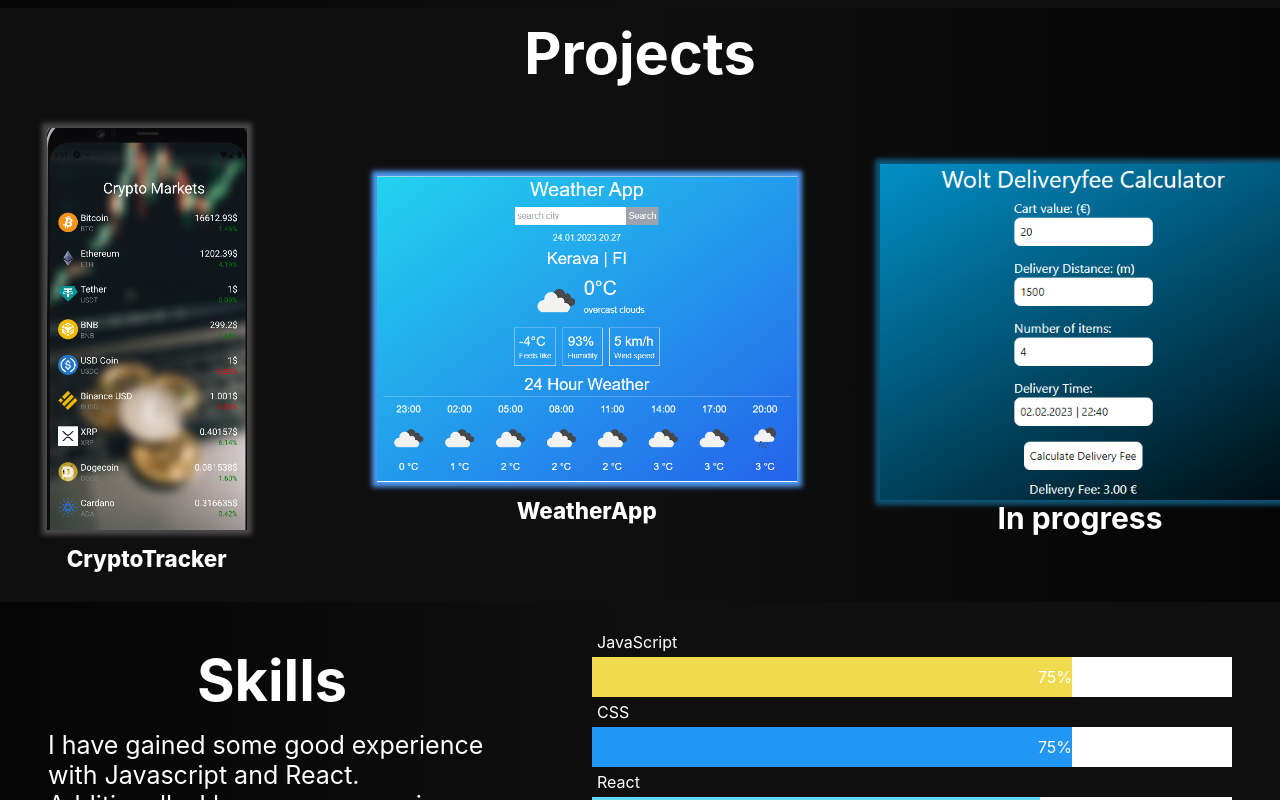
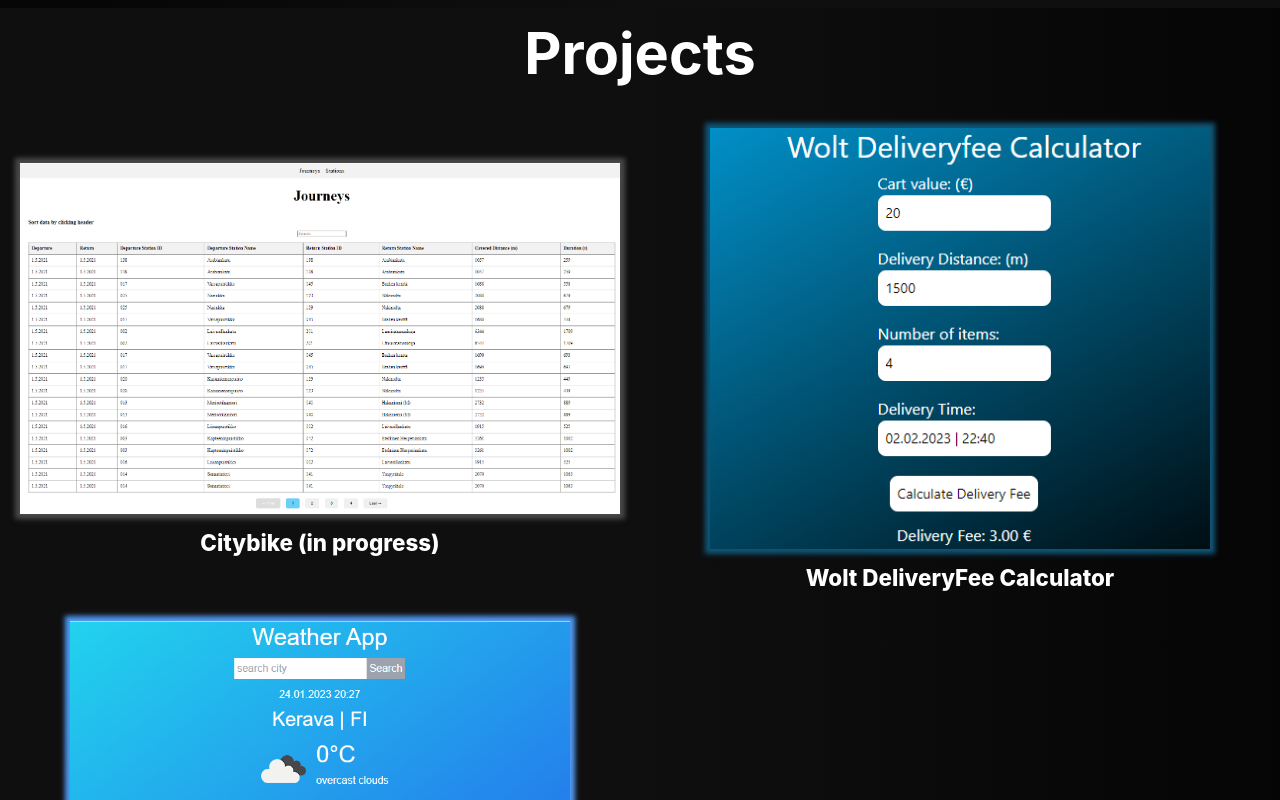
Before and after one commit to Nekmayne/personal-website, a React (Create React App) app: page / in a window 1280 px wide. Shown: the part 880-1680 px from the top of the page. Built offline with nearby package versions, Linux system fonts and the light colour scheme.

Commit message:
project style changes

```diff
--- a/src/components/Projects.css
+++ b/src/components/Projects.css
@@ -5,7 +5,7 @@
 
 .projects .container2 {
   display: grid;
-  grid-template-columns: 1fr 2fr 1fr;
+  grid-template-columns: 1fr 1fr 1fr;
   justify-content: center;
   align-items: center;
   max-width: 100%;
@@ -50,7 +50,7 @@
 }
 
 .project-img {
-  width: 400px;
+  width: 500px;
   opacity: 1;
   -webkit-transition: 0.3s ease-in-out;
   transition: 0.3s ease-in-out;
@@ -62,7 +62,7 @@
 }
 
 .project2-img {
-  width: 420px;
+  width: 500px;
   opacity: 1;
   -webkit-transition: 0.3s ease-in-out;
   transition: 0.3s ease-in-out;
@@ -74,14 +74,14 @@
 }
 
 .project3-img {
-  width: 200px;
+  width: 600px;
   opacity: 1;
   -webkit-transition: 0.3s ease-in-out;
   transition: 0.3s ease-in-out;
   box-shadow: 0 0 5px 5px rgb(75, 74, 74);
 }
 
-@media screen and (max-width: 1100px) {
+@media screen and (max-width: 1700px) {
   .projects .container2 {
     grid-template-columns: 1fr 1fr;
   }
@@ -89,14 +89,14 @@
     order: 2;
   }
   .card2 {
-    order: 1;
+    order: 3;
   }
   .card3 {
-    order: 3;
+    order: 1;
   }
 }
 
-@media screen and (max-width: 920px) {
+@media screen and (max-width: 1120px) {
   .projects .container2 {
     grid-template-columns: 1fr;
     row-gap: 25px;
@@ -106,6 +106,10 @@
   }
 
   .project-img {
+    width: 90%;
+  }
+
+  .project3-img {
     width: 90%;
   }
 
--- a/src/components/Projects.js
+++ b/src/components/Projects.js
@@ -1,7 +1,7 @@
 import React from "react";
 import "./Projects.css";
 import "react-multi-carousel/lib/styles.css";
-import crypto1 from "../images/crypto1.png";
+import citybike from "../images/citybike.png";
 import wolt from "../images/wolt.png";
 import weather from "../images/weather1.png";
 
@@ -11,13 +11,13 @@
       <h1>Projects</h1>
       <div className="container2">
         <div className="card card3">
-          <img className="project3-img" src={crypto1} alt="Crypto" />
+          <img className="project3-img" src={citybike} alt="Crypto" />
           <a
-            href="https://github.com/Nekmayne/cryptoTracker"
+            href="https://github.com/Nekmayne/citybikeapp-solita"
             target="_blank"
             rel="noreferrer"
           >
-            CryptoTracker
+            Citybike (in progress)
           </a>
         </div>
         <div className="card card2">
@@ -32,7 +32,13 @@
         </div>
         <div className="card card1">
           <img className="project-img" src={wolt} alt="wolt-calculator" />
-          <h4>In progress</h4>
+          <a
+            href="https://github.com/Nekmayne/Wolt-Calculator"
+            target="_blank"
+            rel="noreferrer"
+          >
+            Wolt DeliveryFee Calculator
+          </a>
         </div>
       </div>
     </div>
```
Also changed, not shown: src/images/citybike.png (added).
